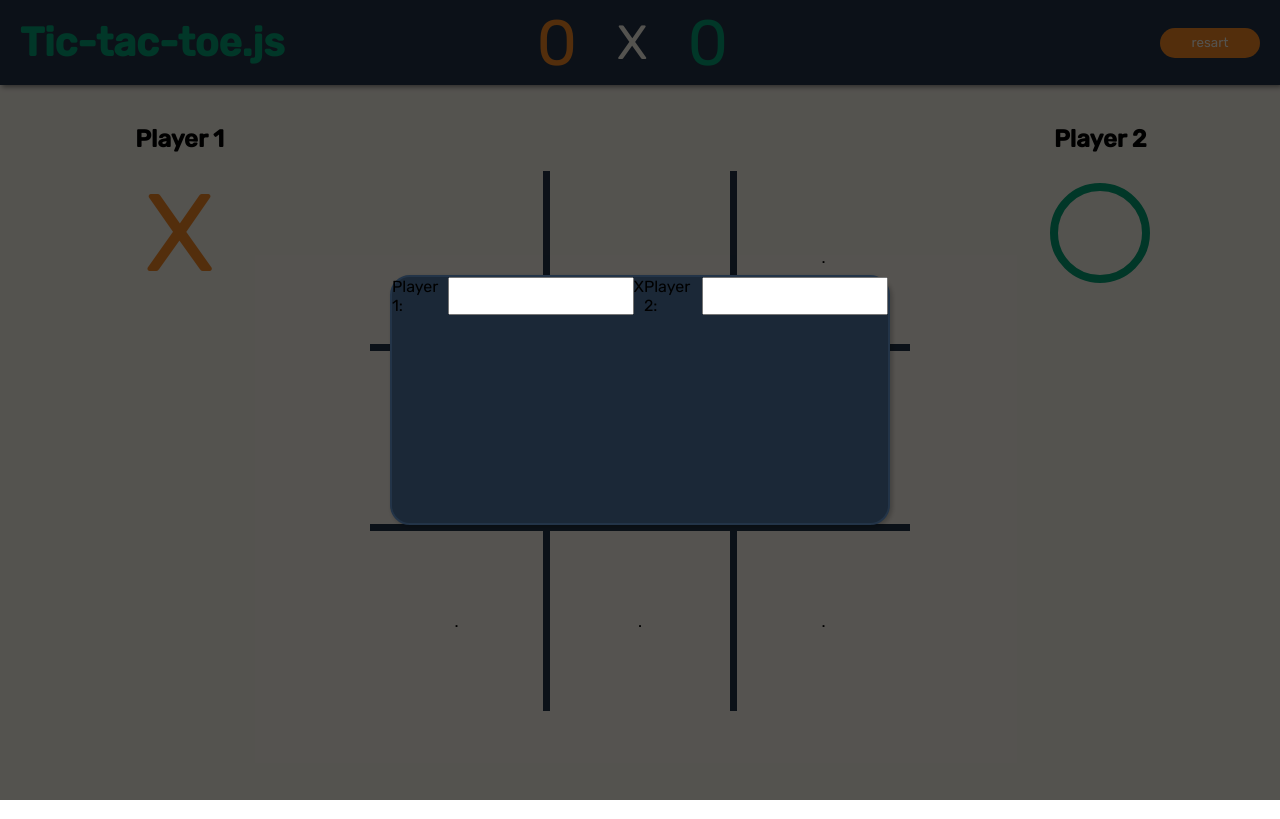
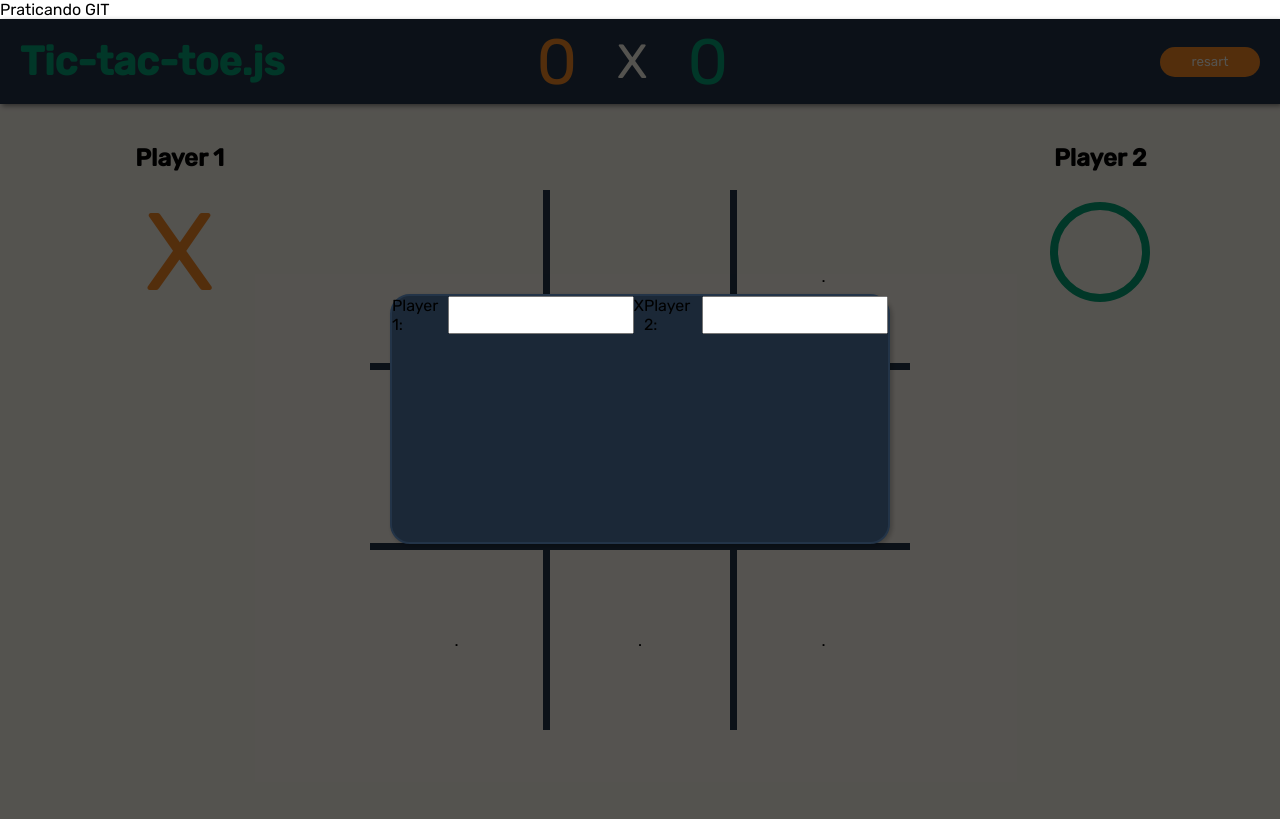
Before and after one commit to dxxiogo/tic-tac-toe, a plain HTML site: page index.html in a window 1280 px wide. Drawn offline with Linux system fonts and the light colour scheme.

Commit message:
Praticando GIT

```diff
--- a/index.html
+++ b/index.html
@@ -8,6 +8,7 @@
     <title>Document</title>
 </head>
 <body>
+    <div>Praticando GIT</div>
     <div class="bg-players">
         <div id="form-players-box">
             <form>
```
